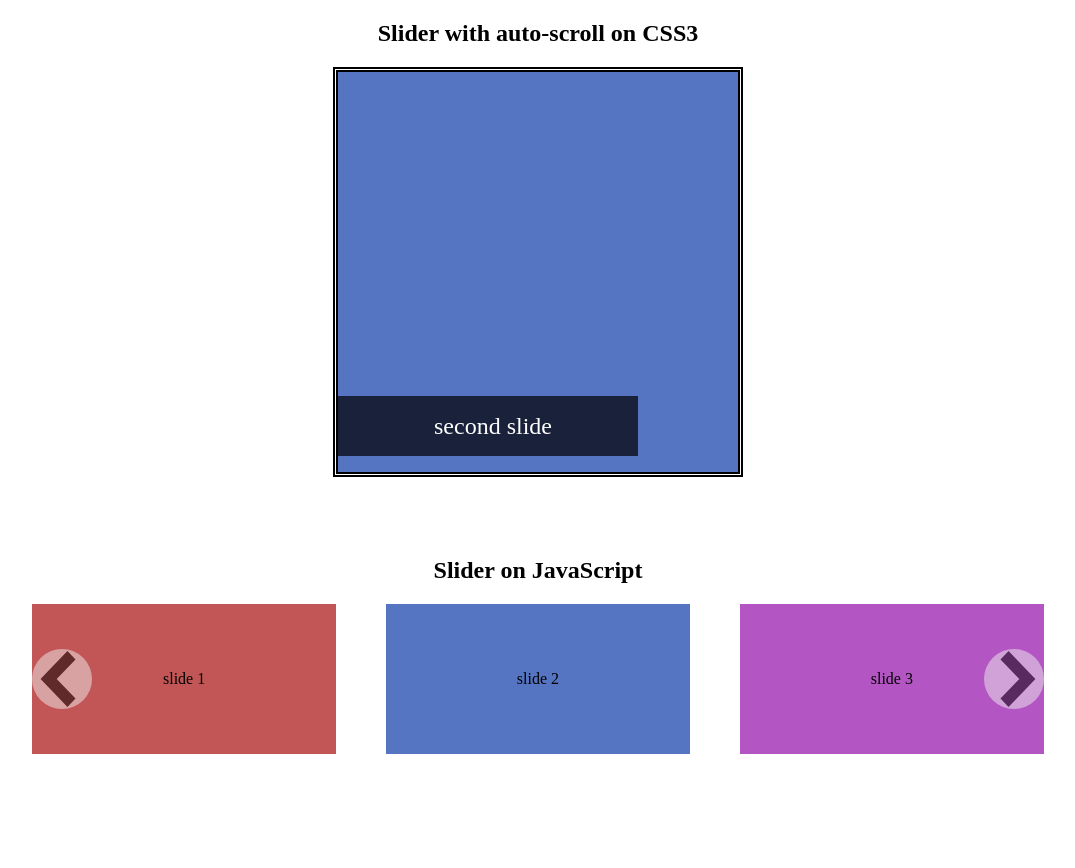
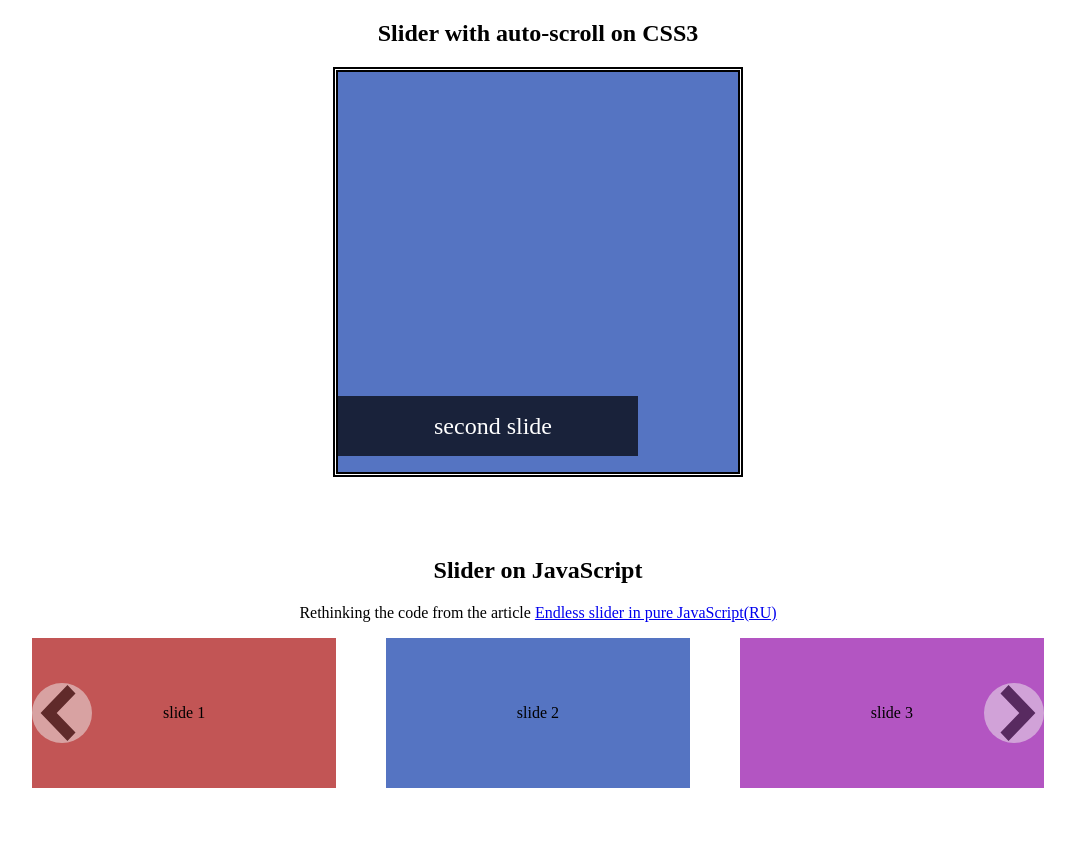
Before and after one commit to CattyRu/test_carousels_and_sliders, a website: page index.html in a window 1280 px wide. Shown: the whole page, without its empty margins (102-1177 px from the left). Before the commit the page ends 834 px from the top, so only its background shows below. Drawn offline with Linux system fonts and the light colour scheme.

Commit message:
update description of the second slider

```diff
--- a/index.html
+++ b/index.html
@@ -44,6 +44,7 @@
       </section>
       <section class="var_2">
         <h1>Slider on JavaScript</h1>
+        <p>Rethinking the code from the article <a href="https://teletype.in/@helvetios/gllacy-javascript-slider?ysclid=m7vtmm0qaf573873863" target="_blank">Endless slider in pure JavaScript(RU)</a></p>
         <div class="slider_block">
           <div class="viewport">
               <div class="content">
--- a/styles.css
+++ b/styles.css
@@ -1,4 +1,8 @@
 h1 {
+  justify-self: center;
+}
+
+p {
   justify-self: center;
 }
 
```
